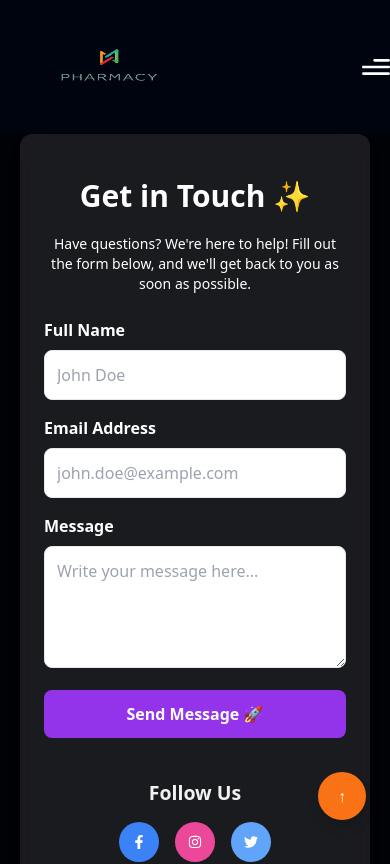
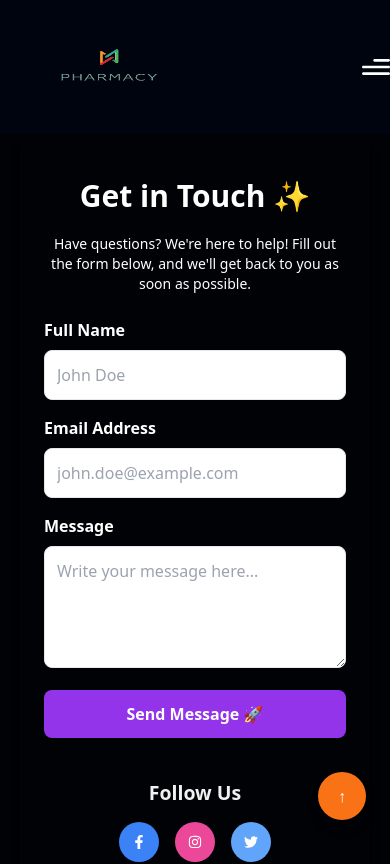
Before and after one commit to BlenB-dev/M-HELZ-Trading-Plc, a React (Vite) app in the folder Pharma/: page /MoreContactus in a window 390 px wide. Shown: the top 864 px of the page. Built offline with nearby package versions, Linux system fonts and the light colour scheme.

Commit message:
add service page

```diff
--- a/Pharma/src/components/Aboutus.jsx
+++ b/Pharma/src/components/Aboutus.jsx
@@ -39,7 +39,7 @@ const Aboutus = () => (
       className={`${layout.section} relative overflow-hidden text-white py-10 px-4 sm:px-8 lg:px-16`}
     >
       {/* Decorative Background */}
-      <div className="absolute inset-0 opacity-10  bg-cover"></div>
+      <div className="absolute inset-0 opacity-10 "></div>
 
       <div className="relative z-10 max-w-7xl mx-auto">
         {/* About Us Content */}
--- a/Pharma/src/components/MoreContactus.jsx
+++ b/Pharma/src/components/MoreContactus.jsx
@@ -5,7 +5,7 @@ import Footer from "./Footer";
 const MoreContactus = () => {
   return (
     <div
-      className="min-h-screen flex flex-col justify-between px-5 bg-cover bg-center"
+      className="min-h-screen flex flex-col justify-between px-5 "
       style={{
         backgroundColor: "rgba(0, 0, 0, 0.6)", // Adds a transparent overlay
         backgroundBlendMode: "overlay",
@@ -13,7 +13,7 @@ const MoreContactus = () => {
     >
       {/* Content Section */}
       <div className="flex-grow flex items-center justify-center">
-        <div className="grid grid-cols-1 lg:grid-cols-2 gap-8 rounded-xl shadow-lg p-6 sm:p-8 lg:p-12 max-w-6xl w-full bg-white/10 backdrop-blur-lg">
+        <div className="grid grid-cols-1 lg:grid-cols-2 gap-8 rounded-xl shadow-lg p-6 sm:p-8 lg:p-12 max-w-6xl w-full ">
           {/* Left Section: Form */}
           <div>
             {/* Header Section */}
```
